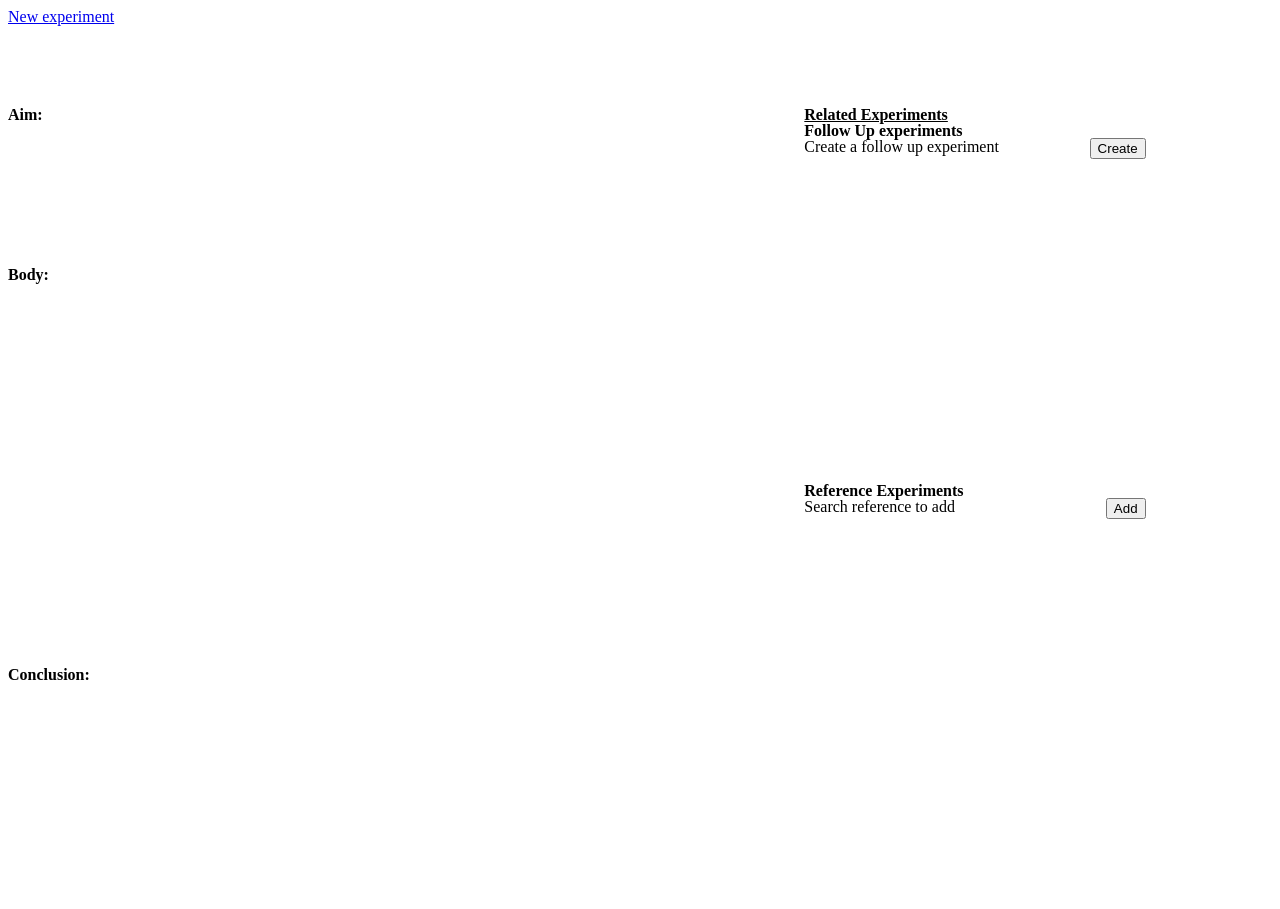
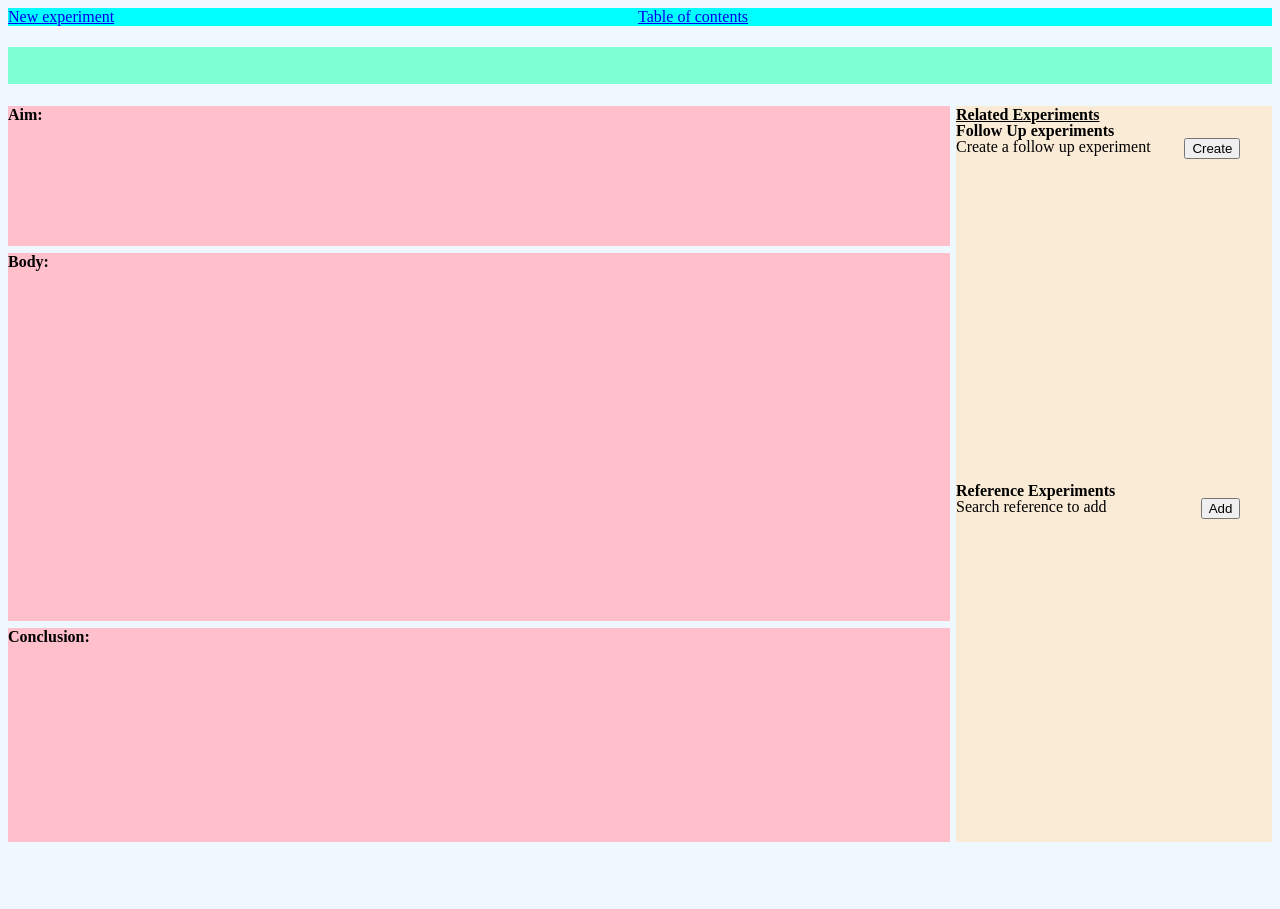
Before and after one commit to the-free-radical/Experiment-tracker, a plain HTML site: page public/ExperimentEdit.html in a window 1280 px wide. After the commit the page ends 850 px from the top, so only its background shows below. Drawn offline with nearby package versions, Linux system fonts and the light colour scheme.

Commit message:
table of contents basic implemented'

```diff
--- a/public/ExperimentEdit.html
+++ b/public/ExperimentEdit.html
@@ -8,26 +8,31 @@
       </script>
       <script src="https://cdn.jsdelivr.net/npm/mathjax@3/es5/tex-svg.js"></script>
       <style>
+        body{
+            background-color: aliceblue;
+        }
 
         #experimentPageMainGrid{
             display: grid;
             grid-auto-flow: column;
-            grid-template-columns: 63% 30%;
+            justify-content: space-between;
+            grid-template-columns: 74.5% 25%;
             grid-template-rows: 1fr;
         }
 
         #experimentContent{
             display: grid;
             overflow-y: auto;
-            grid-template-rows: 20vh 50vh 30vh;
-            grid-template-columns: 90%;
-
+            grid-template-rows: 19% 50% 29%;
+            align-content: space-between;
+            grid-template-columns: 100%;
         }
 
         .editableUnitWrapperDivs{
             display: grid;
             grid-template-rows: 1.5em auto ;
             min-height: 3em;
+            background-color: pink;
         }
 
         .experimentDetailsEditable{
@@ -41,6 +46,7 @@
             overflow-y: auto;
             grid-template-rows: 1rem 45vh 45vh;
             grid-template-columns: 90%;
+            background-color: antiquewhite;
         }
 
         #followUpExperiments{
@@ -62,12 +68,13 @@
       </style>
 </head>
 <body>
-    <div>
+    <div style="display: grid; grid-auto-flow:column; background-color: aqua;">
         <a href="/experiment/new">New experiment</a>
+        <a href="/tableOfContents">Table of contents</a>
     </div>
 
     <div id="experimentHeadingContainer">
-        <H1 id="experimentName" class="experimentDetailsEditable" data-raw="" placeholder='Enter Experiment Name'></H1>
+        <H1 id="experimentName" class="experimentDetailsEditable" data-raw="" placeholder='Enter Experiment Name' style="background-color: aquamarine;"></H1>
     </div>
 
     <div id="experimentPageMainGrid">
```
Also changed, not shown: public/TempHome.html (+1 -0 lines), src/core.mjs (+22 -0 lines), src/server.mjs (+16 -0 lines).
